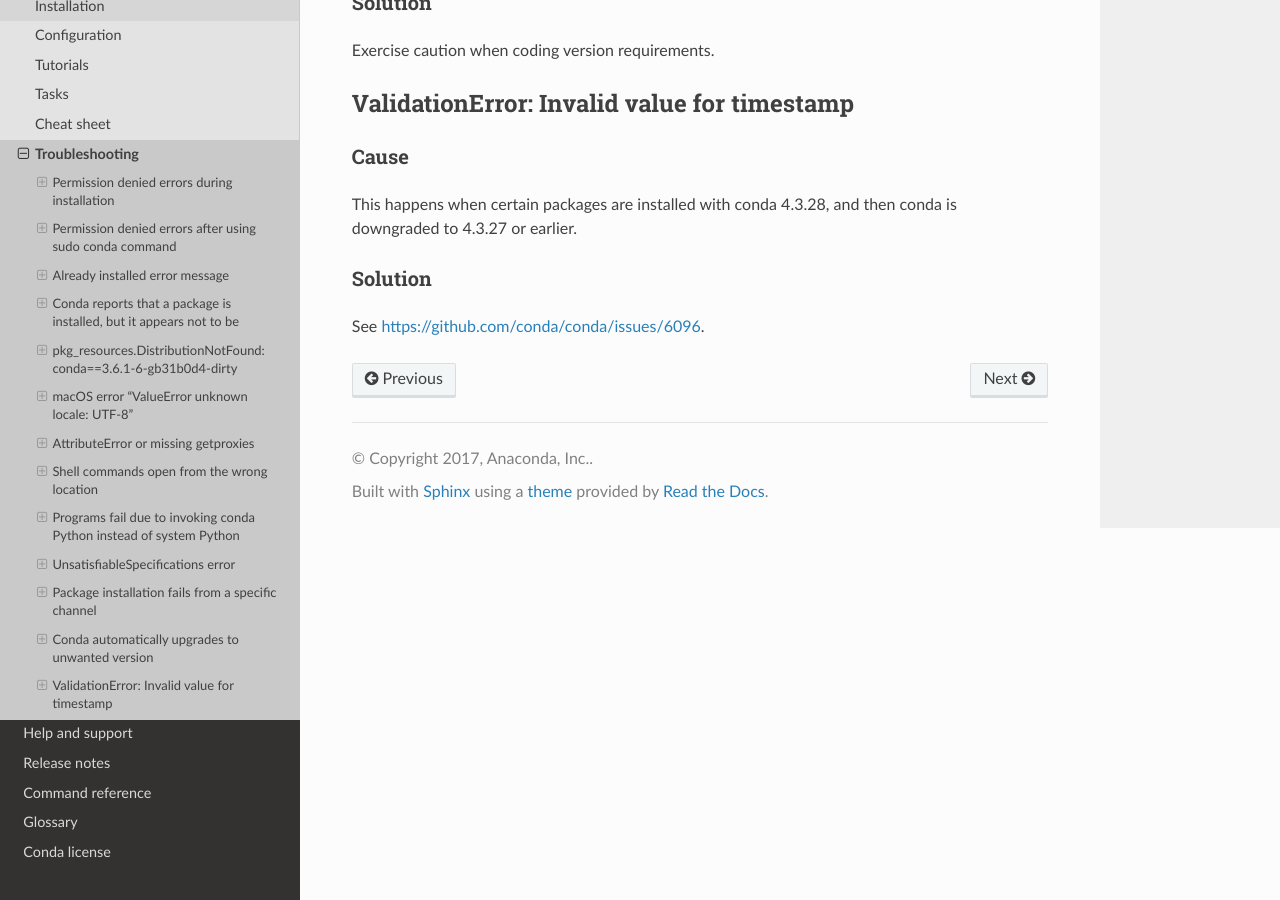
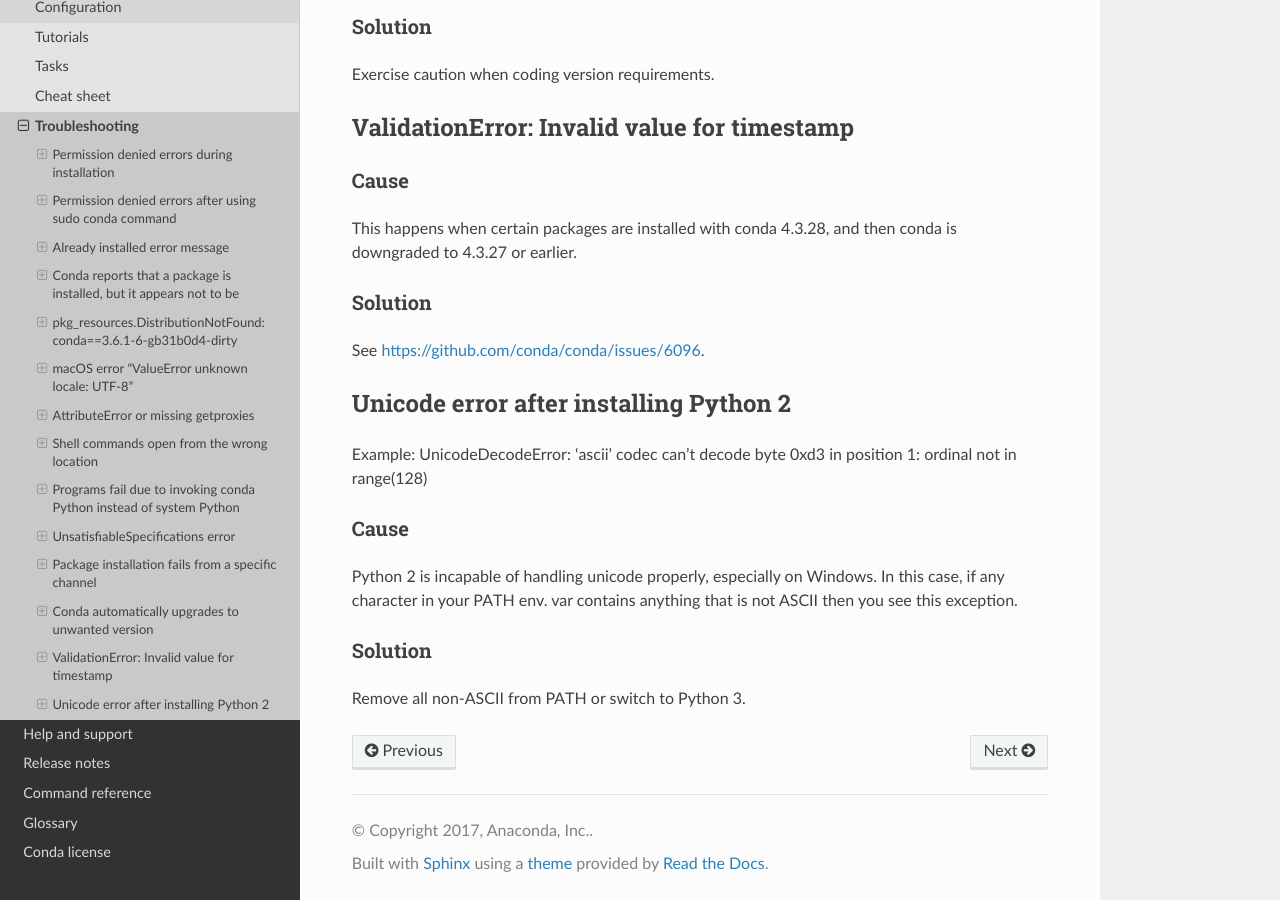
Before and after one commit to conda/conda-docs, a Sphinx documentation site: the page built from docs/source/user-guide/troubleshooting.rst, in a window 1280 px wide and 900 px high, scrolled down 11806 px. Built offline with Sphinx 7.4.7 and the Read the Docs theme 2.0.0, drawn with Linux system fonts in a browser that asks for light colours; some of the changed text lies outside the part shown.

Commit message:
Add unicode error to troubleshooting page
Per https://github.com/conda/conda/issues/6664#issuecomment-355545837

```diff
--- a/docs/source/user-guide/troubleshooting.rst
+++ b/docs/source/user-guide/troubleshooting.rst
@@ -658,3 +658,20 @@ Solution
 ---------
 
 See https://github.com/conda/conda/issues/6096.
+
+
+
+Unicode error after installing Python 2
+=======================================
+
+Example: UnicodeDecodeError: 'ascii' codec can't decode byte 0xd3 in position 1: ordinal not in range(128)
+
+Cause
+-----
+
+Python 2 is incapable of handling unicode properly, especially on Windows. In this case, if any character in your PATH env. var contains anything that is not ASCII then you see this exception.
+
+Solution
+--------
+
+Remove all non-ASCII from PATH or switch to Python 3.
```
